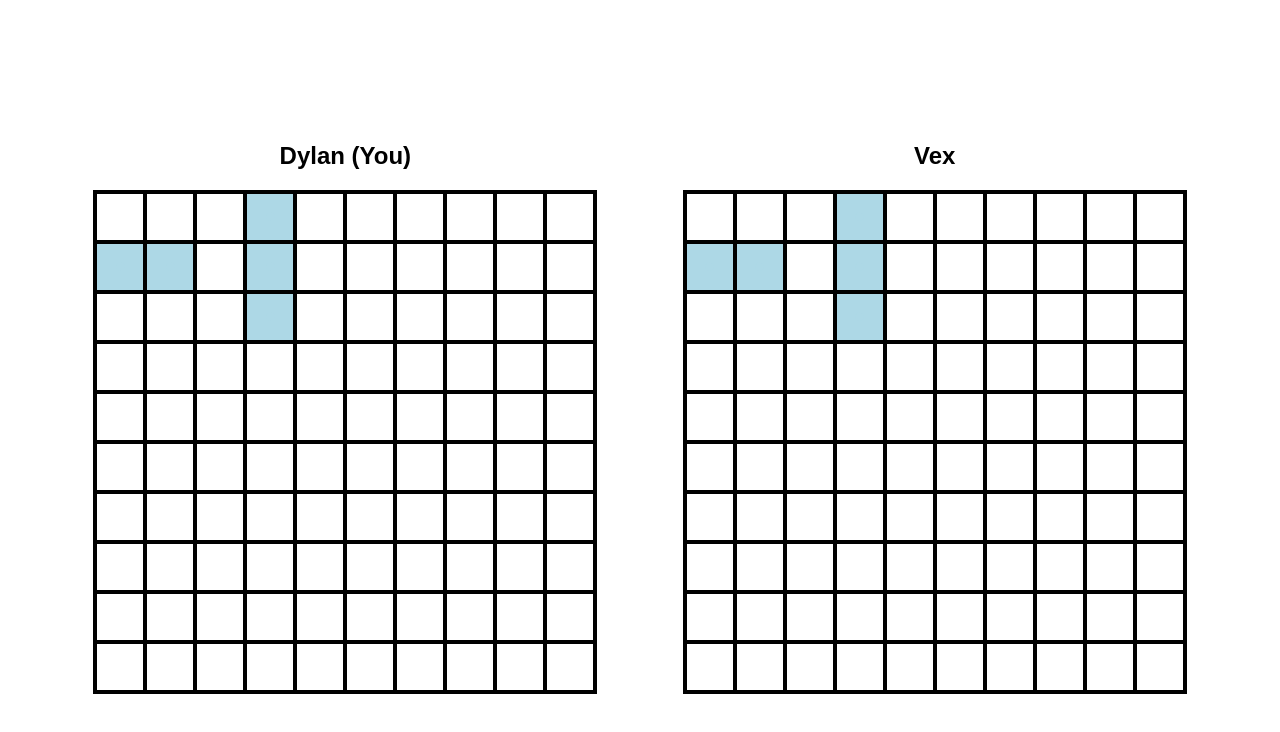
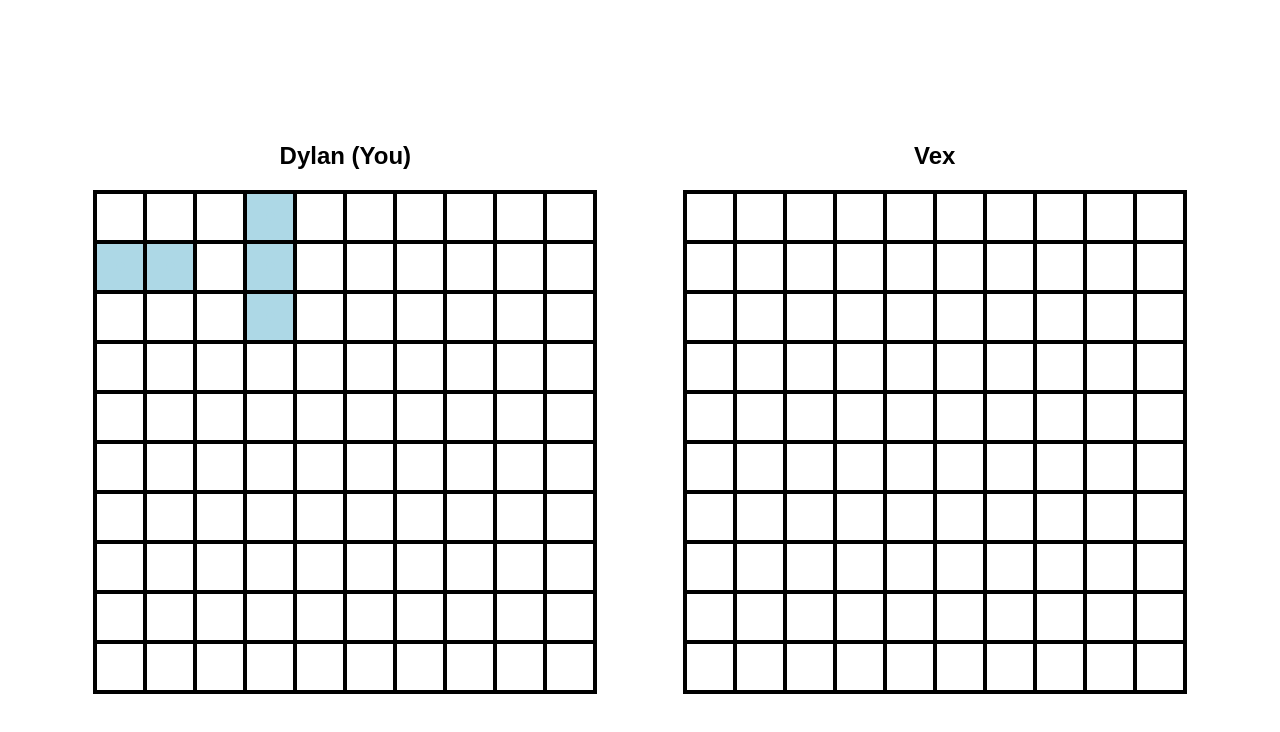
Before and after one commit to VexAve/odin-battleship, a website built with webpack: page src/template.html in a window 1280 px wide. Built offline with nearby package versions, Linux system fonts and the light colour scheme.

Commit message:
feat: can no longer target your own board

```diff
--- a/src/game-screen.js
+++ b/src/game-screen.js
@@ -1,10 +1,12 @@
-const displayGrid = (gameboard, cells) => {
+const displayGrid = (gameboard, cells, showShips) => {
   for (let i = 0; i < 10; i++) {
     for (let j = 0; j < 10; j++) {
       cells[i][j].className =
-        gameboard.grid[i][j].shipIndex > -1
-          ? "cell show-ship"
-          : "cell " + gameboard.grid[i][j].status;
+        gameboard.grid[i][j].shipIndex === -1
+          ? "cell " + gameboard.grid[i][j].status
+          : showShips
+            ? "cell show-ship"
+            : "cell none";
       if (gameboard.grid[i][j].status === "hit") {
         cells[i][j].className = "cell hit";
         cells[i][j].textContent = "✖";
@@ -18,7 +20,7 @@ const displayGrid = (gameboard, cells) => {
 
 const loadPlayerGrid = (player, gameboard, currentTurn) => {
   const content = document.createElement("div");
-  content.className = "player-grid";
+  content.className = `player-grid${currentTurn ? "" : " show-hover"}`;
 
   const playerName = document.createElement("h2");
   content.appendChild(playerName);
@@ -37,16 +39,16 @@ const loadPlayerGrid = (player, gameboard, currentTurn) => {
       cells[i][j].className = "cell";
       cells[i][j].textContent = "•";
 
-      if (currentTurn) {
+      if (!currentTurn) {
         cells[i][j].addEventListener("click", () => {
           gameboard.receiveAttack({ x: i, y: j });
-          displayGrid(gameboard, cells);
+          displayGrid(gameboard, cells, false);
         });
       }
     }
   }
 
-  displayGrid(gameboard, cells);
+  displayGrid(gameboard, cells, currentTurn);
 
   return content;
 };
--- a/src/styles.css
+++ b/src/styles.css
@@ -36,10 +36,6 @@ body {
   user-select: none;
 }
 
-.cell:hover {
-  border-color: yellow;
-}
-
 .none {
   color: white;
 }
@@ -67,3 +63,7 @@ body {
 .sunk {
   border-color: red;
 }
+
+.show-hover .none:hover {
+  border-color: yellow;
+}
```
